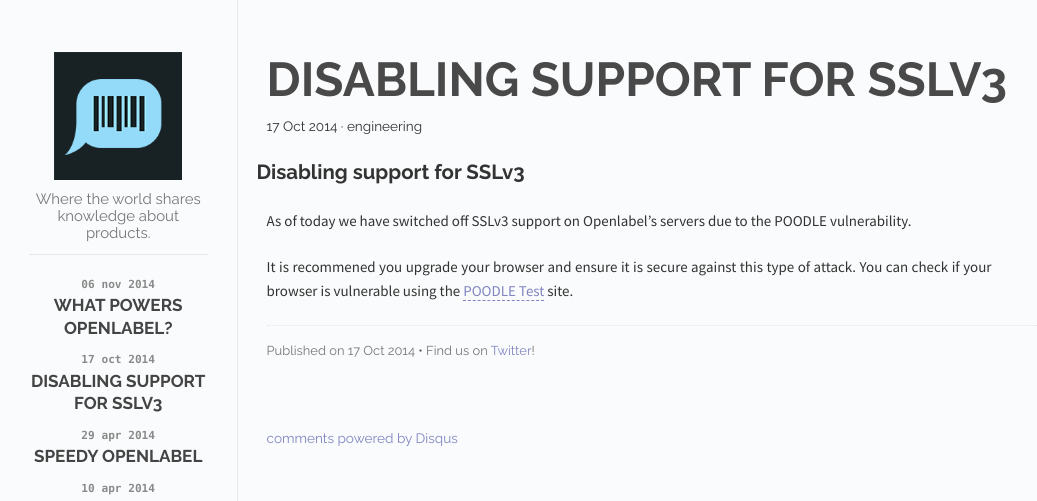
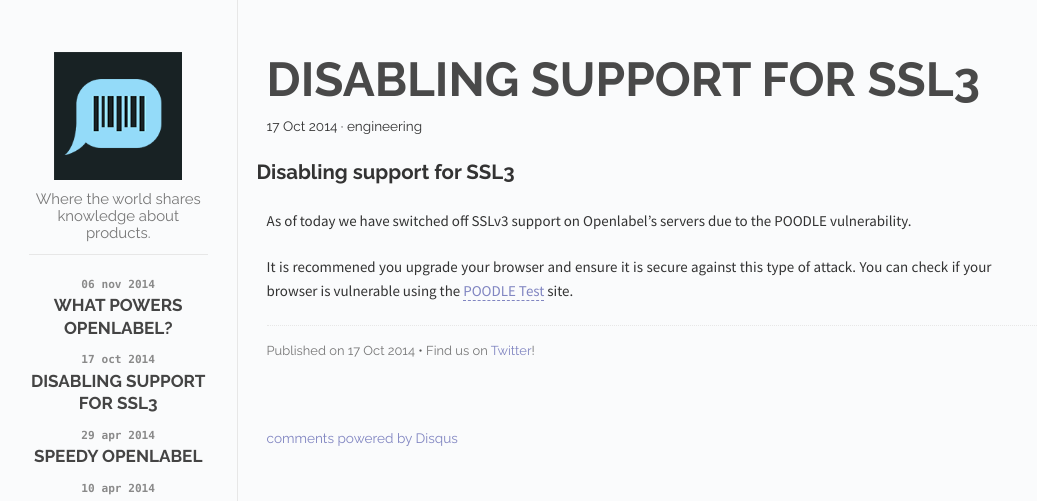
Before and after one commit to openlabel/openlabel.github.io, a Jekyll site: the page built from _posts/2014-10-17-SSLv3.md, in a window 1280 px wide. Shown: the top 501 px of the page, without its empty margins (121-1158 px from the left). Built offline with Jekyll 4.4.1, drawn with Linux system fonts in a browser that asks for light colours; Markdown is read by kramdown in place of the engine named in the settings; comment, search, counter and statistics services are not loaded.

Commit message:
SSLv3 -> SSL3

```diff
--- a/_posts/2014-10-17-SSLv3.md
+++ b/_posts/2014-10-17-SSLv3.md
@@ -1,13 +1,13 @@
 ---
 layout: post
-title: Disabling support for SSLv3
+title: Disabling support for SSL3
 cover: cover.png
 date:  2014-10-17 12:00:00
 categories: posts
 tags: engineering
 ---
 
-## Disabling support for SSLv3
+## Disabling support for SSL3
 
 As of today we have switched off SSLv3 support on Openlabel's servers due to the POODLE vulnerability.
 
```
